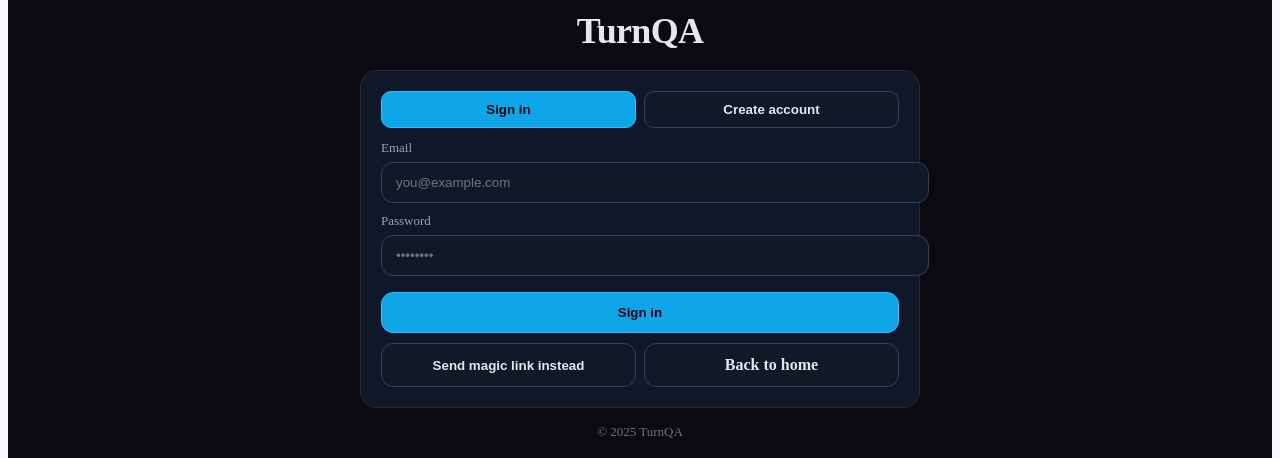
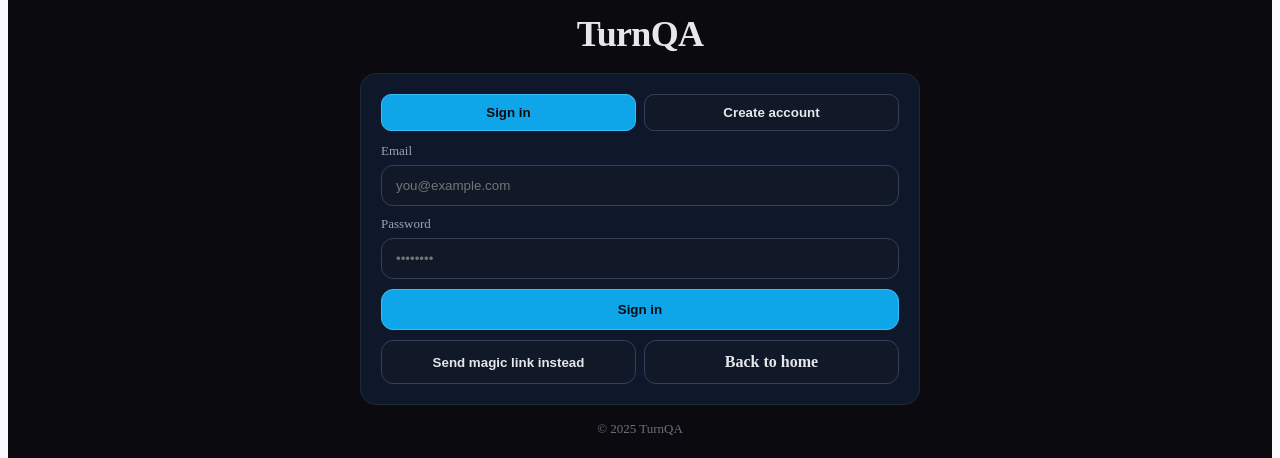
Before and after one commit to dmeadows001/turn-qa, a Next.js app: page /auth/signin in a window 1280 px wide. Shown: the part 215-673 px from the top of the page. Built offline with nearby package versions, Linux system fonts and the light colour scheme; no server answers.

Commit message:
Update signin.js

```diff
--- a/pages/auth/signin.js
+++ b/pages/auth/signin.js
@@ -12,12 +12,12 @@ const supabase = createClient(
 export default function SignIn() {
   const router = useRouter();
   const urlMode = (router.query?.mode || '').toString();
-  const [mode, setMode] = useState(urlMode === 'signup' ? 'signup' : 'signin'); // signin | signup
+  const [mode, setMode] = useState(urlMode === 'signup' ? 'signup' : 'signin');
   const [session, setSession] = useState(null);
 
-  const [email, setEmail]     = useState('');
+  const [email, setEmail] = useState('');
   const [password, setPassword] = useState('');
-  const [msg, setMsg]         = useState('');
+  const [msg, setMsg] = useState('');
   const [loading, setLoading] = useState(false);
 
   useEffect(() => {
@@ -31,10 +31,7 @@ export default function SignIn() {
   }, [urlMode]);
 
   useEffect(() => {
-    if (session) {
-      // already signed in → go to dashboard
-      router.replace('/dashboard');
-    }
+    if (session) router.replace('/dashboard');
   }, [session, router]);
 
   const redirectTo = useMemo(() => {
@@ -51,7 +48,6 @@ export default function SignIn() {
       setLoading(true);
       const { error } = await supabase.auth.signInWithPassword({ email, password });
       if (error) throw error;
-      // supabase stores session; the effect above will redirect
       setMsg('Signed in — redirecting…');
     } catch (err) {
       setMsg(err.message || 'Sign-in failed');
@@ -67,19 +63,10 @@ export default function SignIn() {
       if (!email || !password) throw new Error('Enter an email and choose a password.');
       setLoading(true);
       const { data, error } = await supabase.auth.signUp({
-        email,
-        password,
-        options: { emailRedirectTo: redirectTo }
+        email, password, options: { emailRedirectTo: redirectTo }
       });
       if (error) throw error;
-
-      // If email confirmations are disabled, session will be created and effect will redirect.
-      // If confirmations are ON, inform the user to check email once.
-      if (!data.session) {
-        setMsg('Account created. Check your email to confirm, then sign in.');
-      } else {
-        setMsg('Account created — redirecting…');
-      }
+      setMsg(data.session ? 'Account created — redirecting…' : 'Account created. Check your email to confirm, then sign in.');
     } catch (err) {
       setMsg(err.message || 'Sign-up failed');
     } finally {
@@ -94,8 +81,7 @@ export default function SignIn() {
       if (!email) throw new Error('Enter your email.');
       setLoading(true);
       const { error } = await supabase.auth.signInWithOtp({
-        email,
-        options: { emailRedirectTo: redirectTo }
+        email, options: { emailRedirectTo: redirectTo }
       });
       if (error) throw error;
       setMsg('Magic link sent. Check your email.');
@@ -111,7 +97,7 @@ export default function SignIn() {
     window.location.href = '/';
   }
 
-  // ---- Dark theme styles (matches your site) ----
+  // ---------- Dark theme + no-overflow ----------
   const page = {
     minHeight: '100vh',
     background: '#0b0b0f',
@@ -119,7 +105,7 @@ export default function SignIn() {
     fontFamily: 'ui-sans-serif',
     display: 'grid',
     placeItems: 'center',
-    padding: '32px 16px'
+    padding: '32px 16px',
   };
   const wrap = { width: '100%', maxWidth: 560 };
   const header = { textAlign: 'center', marginBottom: 18 };
@@ -128,29 +114,44 @@ export default function SignIn() {
     background: '#0f172a',
     border: '1px solid #1f2937',
     borderRadius: 16,
-    padding: 20
+    padding: 20,
+    maxWidth: '100%',
+    overflow: 'hidden',
   };
-  const tabs = { display:'flex', gap:8, marginBottom:12 };
+  const tabs = { display: 'flex', gap: 8, marginBottom: 12, flexWrap: 'wrap' };
   const tab = (active) => ({
-    flex:1, textAlign:'center', padding:'10px 12px', borderRadius:10,
-    cursor: 'pointer', fontWeight:700,
+    flex: 1,
+    textAlign: 'center',
+    padding: '10px 12px',
+    borderRadius: 10,
+    cursor: 'pointer',
+    fontWeight: 700,
     border: active ? '1px solid #38bdf8' : '1px solid #334155',
     background: active ? '#0ea5e9' : '#111827',
-    color: active ? '#0b0b0f' : '#e5e7eb'
+    color: active ? '#0b0b0f' : '#e5e7eb',
+    boxSizing: 'border-box',
+    minWidth: 120,
   });
   const label = { fontSize: 13, color: '#9ca3af', marginBottom: 6, display: 'block' };
   const input = {
+    display: 'block',
     width: '100%',
+    maxWidth: '100%',
+    boxSizing: 'border-box',
+    minWidth: 0,
     padding: '12px 14px',
     borderRadius: 12,
     border: '1px solid #334155',
     background: '#111827',
     color: '#e5e7eb',
     outline: 'none',
-    marginBottom: 10
+    marginBottom: 10,
   };
   const btnPrimary = {
+    display: 'block',
     width: '100%',
+    maxWidth: '100%',
+    boxSizing: 'border-box',
     marginTop: 6,
     padding: '12px 16px',
     borderRadius: 12,
@@ -159,11 +160,12 @@ export default function SignIn() {
     color: '#0b0b0f',
     textDecoration: 'none',
     fontWeight: 700,
-    cursor: 'pointer'
+    cursor: 'pointer',
   };
-  const altRow = { display:'flex', gap:8, marginTop:10 };
+  const row = { display: 'flex', gap: 8, flexWrap: 'wrap' };
   const btnAlt = {
     flex: 1,
+    minWidth: 180,
     padding: '12px 16px',
     borderRadius: 12,
     border: '1px solid #334155',
@@ -172,7 +174,8 @@ export default function SignIn() {
     fontWeight: 700,
     cursor: 'pointer',
     textAlign: 'center',
-    textDecoration: 'none'
+    textDecoration: 'none',
+    boxSizing: 'border-box',
   };
   const muted = { color: '#9ca3af' };
   const footer = { textAlign: 'center', marginTop: 16, color: '#6b7280', fontSize: 13 };
@@ -189,37 +192,38 @@ export default function SignIn() {
             <>
               <h2 style={{ marginTop: 0, marginBottom: 8 }}>You’re signed in 🎉</h2>
               <p style={muted}>Go to your dashboard to create a property, build your photo checklist, and invite a cleaner.</p>
-              <div style={{ display:'flex', gap:8, marginTop: 12 }}>
-                <Link href="/dashboard" style={{ ...btnPrimary, flex:1, textAlign:'center' }}>Go to dashboard</Link>
+              <div style={{ ...row, marginTop: 12 }}>
+                <Link href="/dashboard" style={{ ...btnPrimary, flex: 1, textAlign: 'center' }}>Go to dashboard</Link>
                 <button onClick={signOut} style={{
-                  flex:1, padding:'12px 16px', borderRadius:12,
-                  border:'1px solid #ef4444', background:'#fee2e2',
-                  color:'#111827', fontWeight:700, cursor:'pointer'
+                  ...btnAlt,
+                  border: '1px solid #ef4444',
+                  background: '#fee2e2',
+                  color: '#111827'
                 }}>Sign out</button>
               </div>
             </>
           ) : (
             <>
               <div style={tabs}>
-                <button onClick={()=>setMode('signin')} style={tab(mode==='signin')}>Sign in</button>
-                <button onClick={()=>setMode('signup')} style={tab(mode==='signup')}>Create account</button>
+                <button onClick={() => setMode('signin')} style={tab(mode === 'signin')}>Sign in</button>
+                <button onClick={() => setMode('signup')} style={tab(mode === 'signup')}>Create account</button>
               </div>
 
-              <form onSubmit={mode==='signin' ? doSignIn : doSignUp}>
+              <form onSubmit={mode === 'signin' ? doSignIn : doSignUp}>
                 <label style={label} htmlFor="email">Email</label>
                 <input id="email" type="email" placeholder="you@example.com" style={input}
-                       value={email} onChange={e=>setEmail(e.target.value)} />
+                  value={email} onChange={e => setEmail(e.target.value)} />
 
                 <label style={label} htmlFor="password">Password</label>
                 <input id="password" type="password" placeholder="••••••••" style={input}
-                       value={password} onChange={e=>setPassword(e.target.value)} />
+                  value={password} onChange={e => setPassword(e.target.value)} />
 
                 <button type="submit" disabled={loading} style={btnPrimary}>
-                  {loading ? (mode==='signin' ? 'Signing in…' : 'Creating…') : (mode==='signin' ? 'Sign in' : 'Create account')}
+                  {loading ? (mode === 'signin' ? 'Signing in…' : 'Creating…') : (mode === 'signin' ? 'Sign in' : 'Create account')}
                 </button>
               </form>
 
-              <div style={altRow}>
+              <div style={{ ...row, marginTop: 10 }}>
                 <button onClick={sendMagicLink} disabled={loading || !email} style={btnAlt}>
                   {loading ? 'Sending…' : 'Send magic link instead'}
                 </button>
@@ -227,7 +231,7 @@ export default function SignIn() {
               </div>
 
               {msg && (
-                <div style={{ marginTop: 12, color: msg.includes('link') || msg.includes('Signed in') || msg.includes('created') ? '#22c55e' : '#fca5a5' }}>
+                <div style={{ marginTop: 12, color: msg.match(/link|Signed in|created|redirecting/i) ? '#22c55e' : '#fca5a5' }}>
                   {msg}
                 </div>
               )}
```
